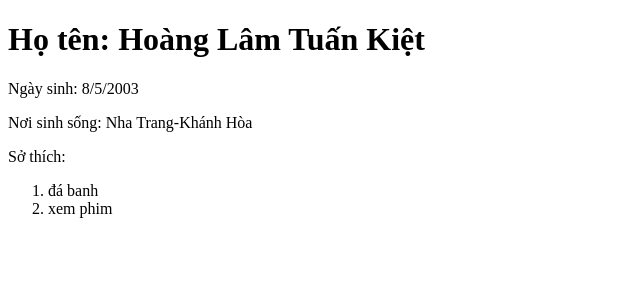
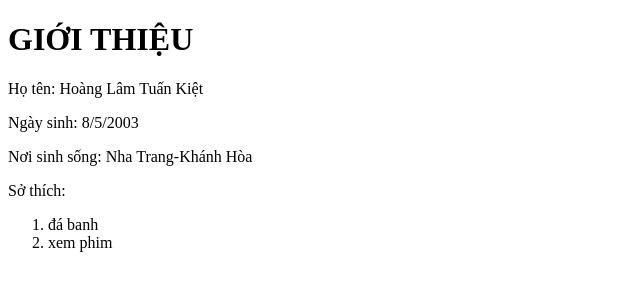
Before and after one commit to HoangLamTuanKiet/Ngon-ngu-web, a plain HTML site: page INDEX.HTML in a window 1280 px wide. Shown: the whole page, without its empty margins (0-640 px from the left). Drawn offline with Linux system fonts and the light colour scheme.

Commit message:
Update INDEX.HTML

```diff
--- a/INDEX.HTML
+++ b/INDEX.HTML
@@ -4,8 +4,8 @@
      <title>giới thiệu</title>
 </head>
 <body>
-
-     <h1>Họ tên: Hoàng Lâm Tuấn Kiệt</h1>
+     <h1>GIỚI THIỆU</h1>
+     <p>Họ tên: Hoàng Lâm Tuấn Kiệt</p>
      <p>Ngày sinh: 8/5/2003</p>
      <p>Nơi sinh sống: Nha Trang-Khánh Hòa
      <p>Sở thích:</p>
```
